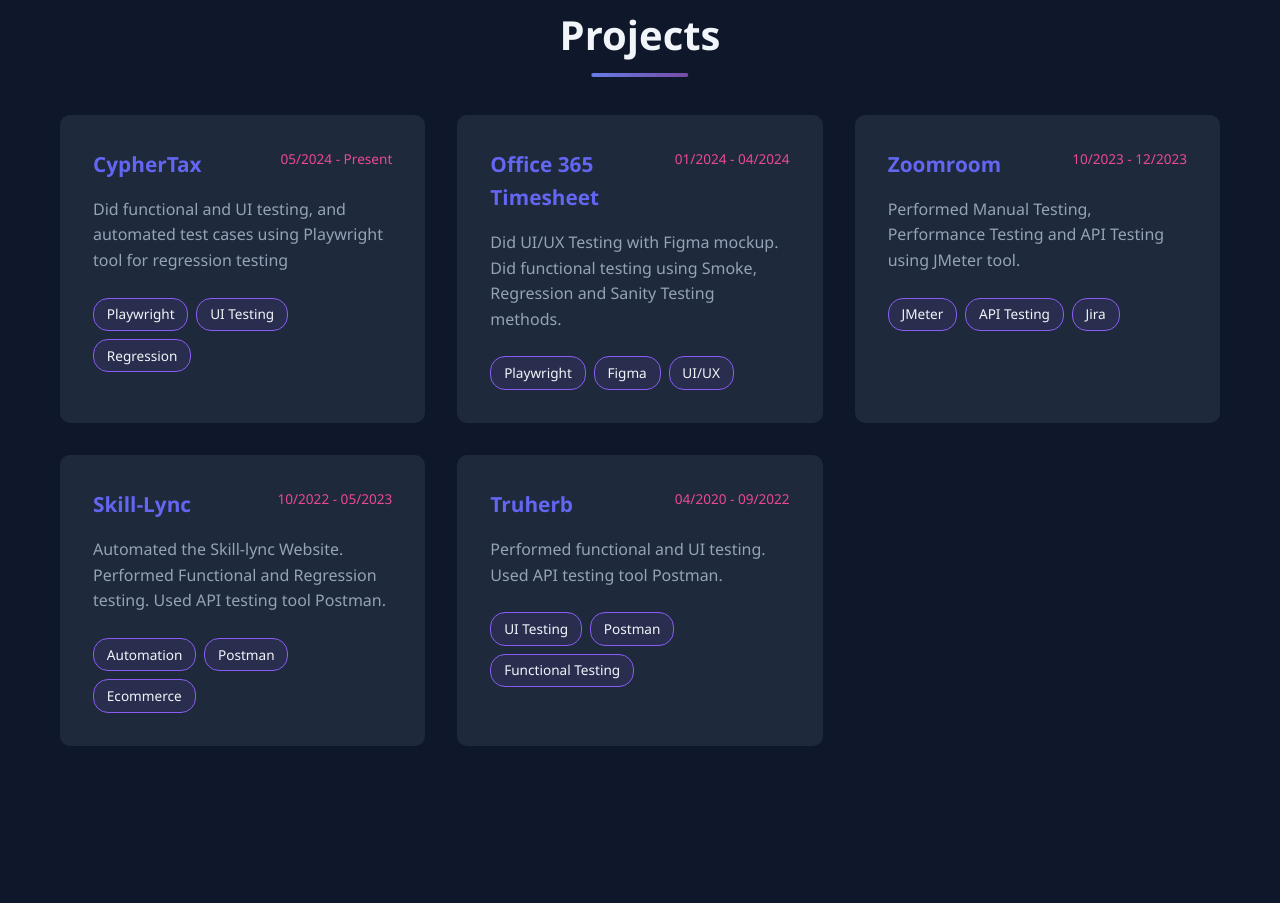
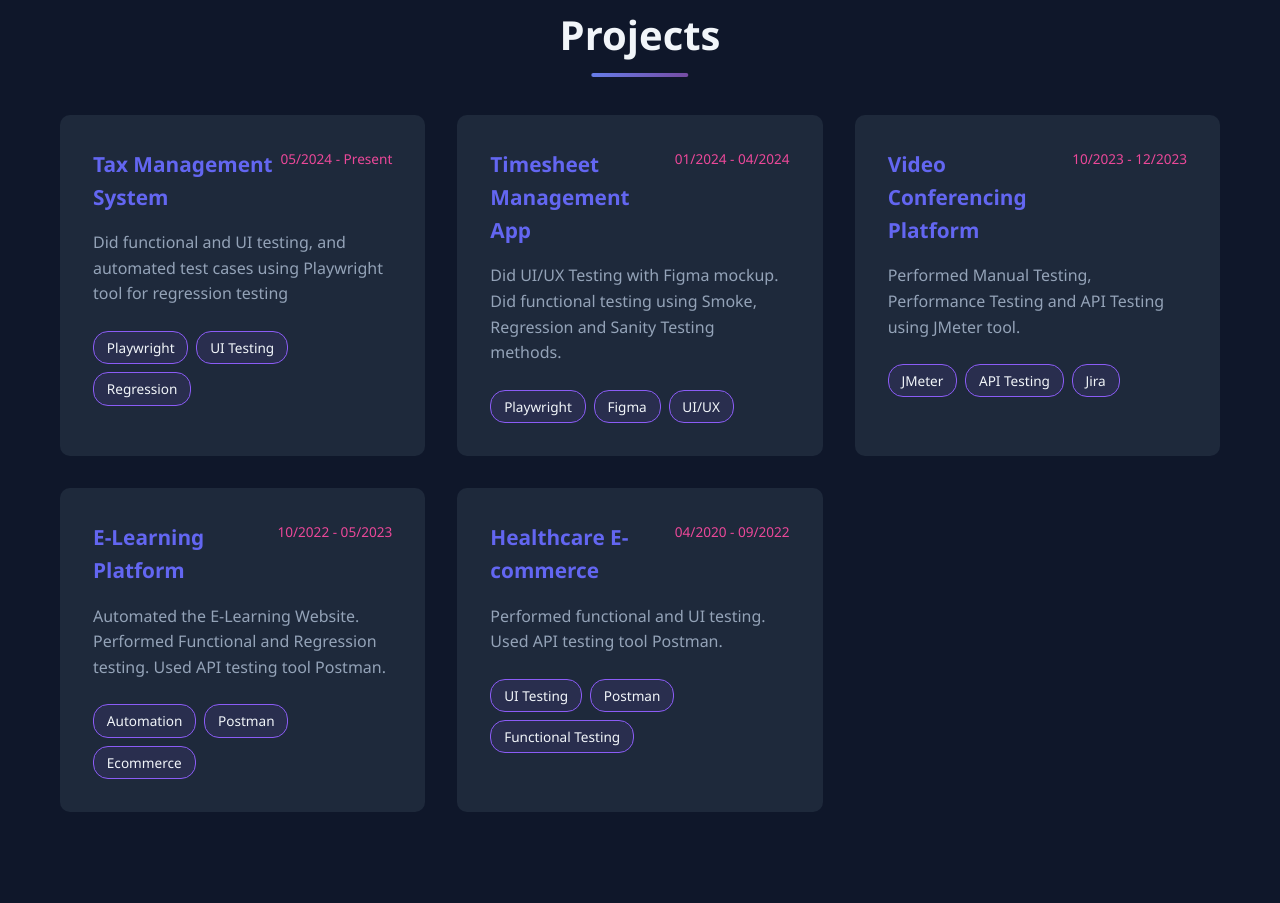
Before and after one commit to vishwakarmakashyap/KVPortfolio, a plain HTML site: page index.html in a window 1280 px wide. Shown: the part 3750-4653 px from the top of the page. Drawn offline with Linux system fonts and the light colour scheme.

Commit message:
Update project names to generic names

```diff
--- a/index.html
+++ b/index.html
@@ -172,7 +172,7 @@
             <div class="projects-grid">
                 <div class="project-card">
                     <div class="project-header">
-                        <h3>CypherTax</h3>
+                        <h3>Tax Management System</h3>
                         <span class="project-date">05/2024 - Present</span>
                     </div>
                     <p>Did functional and UI testing, and automated test cases using Playwright tool for regression testing</p>
@@ -184,7 +184,7 @@
                 </div>
                 <div class="project-card">
                     <div class="project-header">
-                        <h3>Office 365 Timesheet</h3>
+                        <h3>Timesheet Management App</h3>
                         <span class="project-date">01/2024 - 04/2024</span>
                     </div>
                     <p>Did UI/UX Testing with Figma mockup. Did functional testing using Smoke, Regression and Sanity Testing methods.</p>
@@ -196,7 +196,7 @@
                 </div>
                 <div class="project-card">
                     <div class="project-header">
-                        <h3>Zoomroom</h3>
+                        <h3>Video Conferencing Platform</h3>
                         <span class="project-date">10/2023 - 12/2023</span>
                     </div>
                     <p>Performed Manual Testing, Performance Testing and API Testing using JMeter tool.</p>
@@ -208,10 +208,10 @@
                 </div>
                 <div class="project-card">
                     <div class="project-header">
-                        <h3>Skill-Lync</h3>
+                        <h3>E-Learning Platform</h3>
                         <span class="project-date">10/2022 - 05/2023</span>
                     </div>
-                    <p>Automated the Skill-lync Website. Performed Functional and Regression testing. Used API testing tool Postman.</p>
+                    <p>Automated the E-Learning Website. Performed Functional and Regression testing. Used API testing tool Postman.</p>
                     <div class="project-tags">
                         <span>Automation</span>
                         <span>Postman</span>
@@ -220,7 +220,7 @@
                 </div>
                 <div class="project-card">
                     <div class="project-header">
-                        <h3>Truherb</h3>
+                        <h3>Healthcare E-commerce</h3>
                         <span class="project-date">04/2020 - 09/2022</span>
                     </div>
                     <p>Performed functional and UI testing. Used API testing tool Postman.</p>
```
